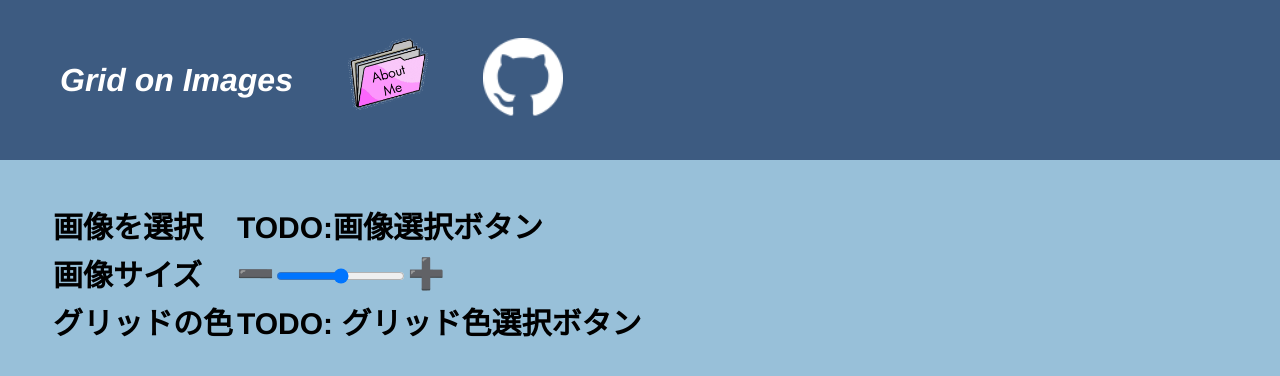
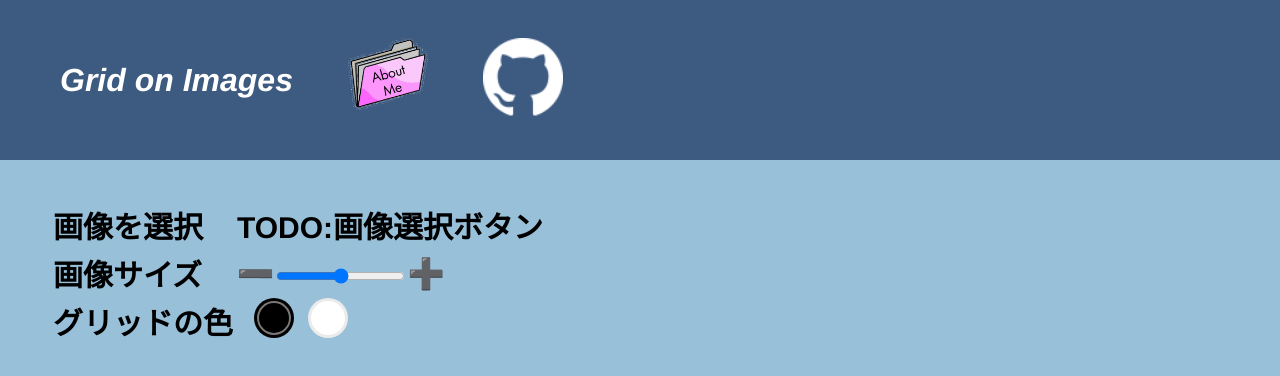
Before and after one commit to kenchon/grid-on-images-v2, a React (Create React App) app: page / in a window 1280 px wide. Shown: the top 376 px of the page. Built offline with nearby package versions, Linux system fonts and the light colour scheme.

Commit message:
feat: Embed GridColorButton component

```diff
--- a/src/components/Manipulator.tsx
+++ b/src/components/Manipulator.tsx
@@ -1,6 +1,7 @@
 import React from 'react'
 import styled from 'styled-components'
 import Slider from 'components/Slider'
+import GridColorButton from 'components/GridColorButton'
 
 const Manipulator: React.FC = () => {
     return (
@@ -16,7 +17,7 @@ const Manipulator: React.FC = () => {
                 </tr>
                 <tr>
                     <td>グリッドの色</td>
-                    <td>TODO: グリッド色選択ボタン</td>
+                    <td><GridColorButton /></td>
                 </tr>
             </table>
         </StyledManipulator>
```
